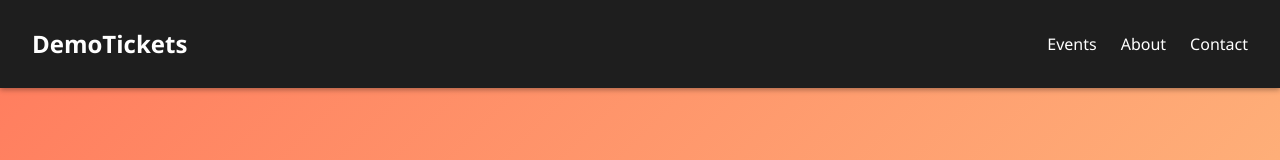
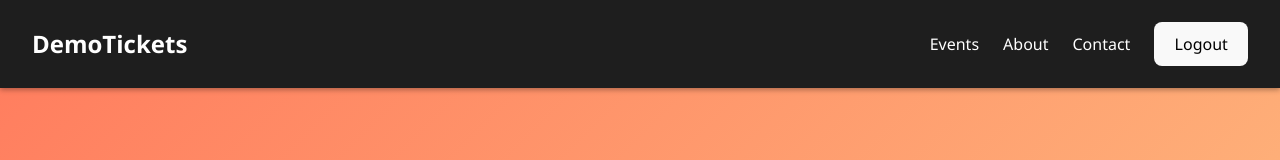
Before and after one commit to sppaskal/demo-tickets-fe, a React (Vite) app: page /home in a window 1280 px wide. Shown: the top 160 px of the page. Built offline with nearby package versions, Linux system fonts and the light colour scheme.

Commit message:
Added logout button to navbar
- Added a logout button component
- Added logout button component to the navbar component

```diff
--- /dev/null
+++ b/src/components/LogoutButton.jsx
@@ -0,0 +1,16 @@
+import '../styles/LogoutButton.css'
+
+export default function LogoutButton () {
+  return (
+    <button
+      type='button'
+      className='logout-button'
+      onClick={() => {
+        localStorage.removeItem('auth_token');
+        window.location.href = '/login';
+      }}
+    >
+      Logout
+    </button>
+  )
+}
--- a/src/components/Navbar.jsx
+++ b/src/components/Navbar.jsx
@@ -1,15 +1,19 @@
 import '../styles/Navbar.css'
+import LogoutButton from './LogoutButton.jsx'
 
 export default function Navbar () {
   return (
     <nav className='navbar'>
       <div className='navbar-container'>
         <div className='navbar-logo'>DemoTickets</div>
-        <ul className='navbar-links'>
-          <li><a href='/events'>Events</a></li>
-          <li><a href='/about'>About</a></li>
-          <li><a href='/contact'>Contact</a></li>
-        </ul>
+        <div className='navbar-actions'>
+          <ul className='navbar-links'>
+            <li><a href='/events'>Events</a></li>
+            <li><a href='/about'>About</a></li>
+            <li><a href='/contact'>Contact</a></li>
+          </ul>
+          <LogoutButton />
+        </div>
       </div>
     </nav>
   )
--- a/src/styles/Navbar.css
+++ b/src/styles/Navbar.css
@@ -42,7 +42,7 @@
   .navbar-container {
     flex-direction: column;
     align-items: center;
-    padding: 1rem; /* Changed from 1rem 2rem to just 1rem (equal on all sides) */
+    padding: 1rem;
   }
 
   .navbar-logo {
@@ -68,3 +68,9 @@
     width: 100%;
   }
 }
+
+.navbar-actions {
+  display: flex;
+  align-items: center;
+  gap: 1.5rem; /* optional: adds space between links and the button */
+}
```
Also changed, not shown: src/styles/LogoutButton.css (added).
